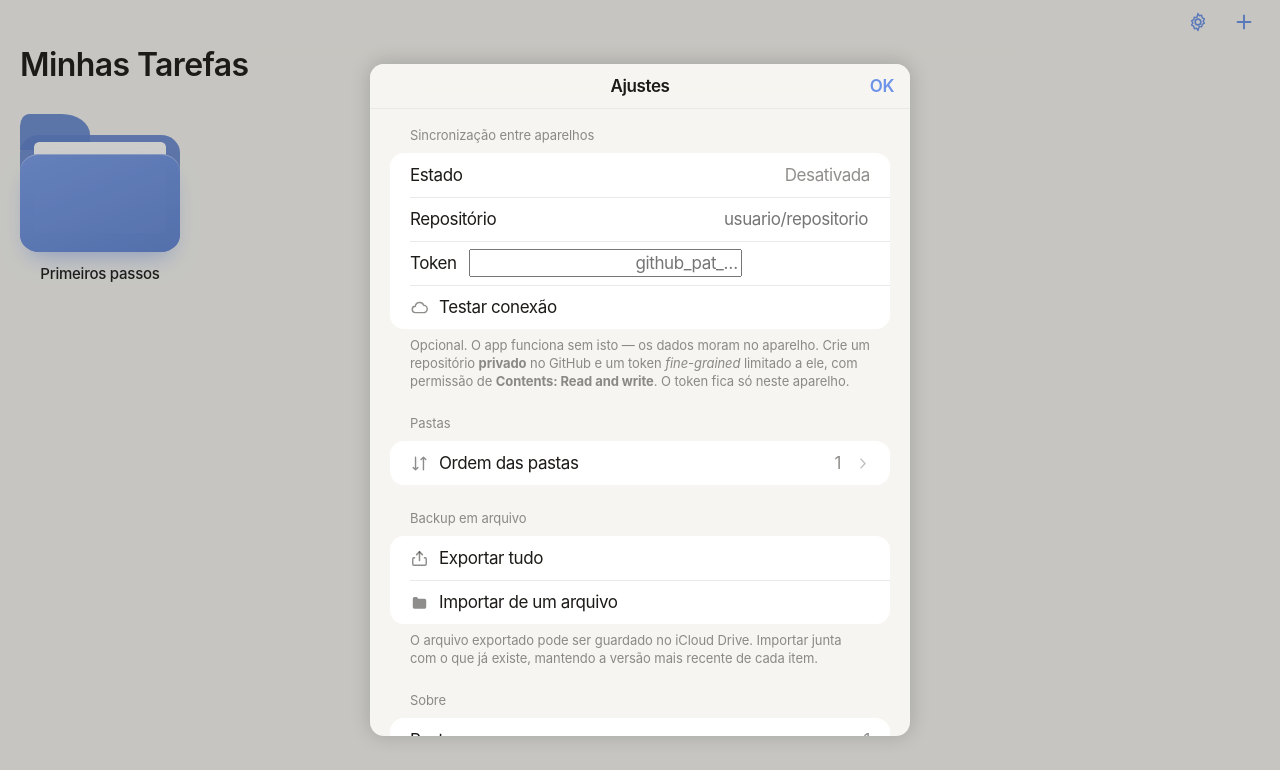
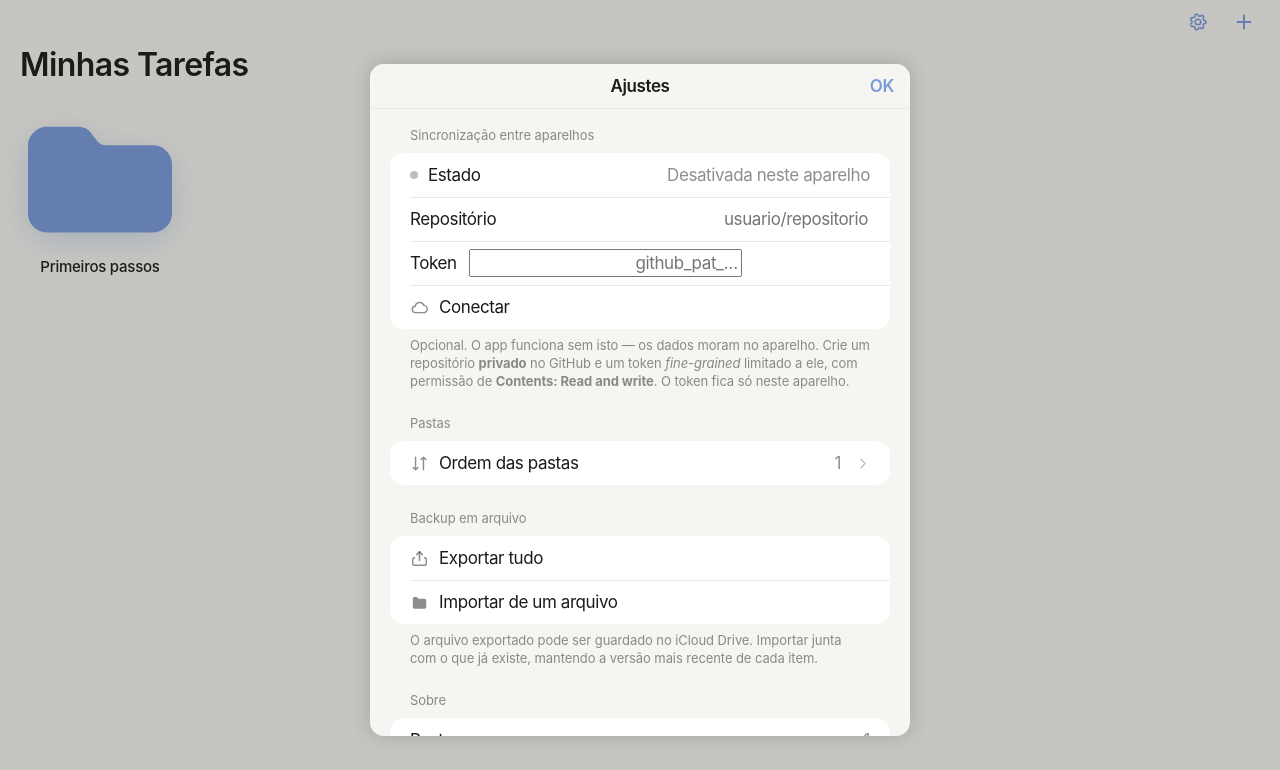
Before and after one commit to luizfelipemmonteiro/minhas-tarefas, a plain HTML site: page index.html in a window 1280 px wide. Both pictures are taken after a click on the button 1198 px from the left and 22 px from the top of the page. Drawn offline with Linux system fonts and the light colour scheme.

Commit message:
Pastas planas, 18 cores, engrenagem simétrica e ajustes de sync mais claros
- A pasta deixa de ser três camadas imitando papelão e passa a ser uma
  forma só, plana, com sombra colorida macia. O degradê de volume é
  neutro e compartilhado pelas 18 cores, num <defs> único.
- Paleta de 9 para 18 cores, geradas em HSL na mesma saturação e
  luminosidade para conviverem sem nenhuma gritar mais que as outras.
- A escolha automática de cor anda de 5 em 5 numa lista de 18 (coprimos):
  percorre a paleta inteira antes de repetir e evita que pastas criadas
  em sequência saiam com matizes quase iguais.
- O ícone de ajustes estava torto porque o caminho era desenhado no olho.
  Agora é gerado por r(t) = médio + amplitude · tanh(k·cos(N·t)), o que
  garante dentes iguais.
- Os Ajustes mostram o estado da sincronização com bolinha colorida e
  dizem, na própria tela, que o token é por aparelho e não some ao
  fechar o app — era a dúvida que motivou a mudança.

Co-Authored-By: Claude Opus 5 <noreply@anthropic.com>

```diff
--- a/js/sheets.js
+++ b/js/sheets.js
@@ -552,11 +552,23 @@ function orderPage(onDone) {
 /* ── Ajustes ─────────────────────────────────────────────── */
 
 export function openSettingsSheet({ onDone, onSyncNow } = {}) {
-  let status = sync.syncConfig.isConfigured
-    ? (sync.syncConfig.lastSync
-        ? `Sincronizado em ${new Date(sync.syncConfig.lastSync).toLocaleString('pt-BR')}`
-        : 'Configurada')
-    : 'Desativada';
+  let editing = false;
+  let health = 'unknown';   // 'ok' | 'erro' | 'unknown'
+
+  function describe() {
+    if (!sync.syncConfig.isConfigured) return 'Desativada neste aparelho';
+    if (sync.syncConfig.lastSync) {
+      return `Sincronizado em ${new Date(sync.syncConfig.lastSync).toLocaleString('pt-BR')}`;
+    }
+    return 'Ligada — ainda não sincronizou';
+  }
+
+  function syncClass() {
+    if (!sync.syncConfig.isConfigured) return 'off';
+    return health === 'erro' ? 'bad' : 'on';
+  }
+
+  let status = describe();
 
   openSheet({
     title: 'Ajustes',
@@ -566,9 +578,25 @@ export function openSettingsSheet({ onDone, onSyncNow } = {}) {
     render: () => `
       ${group('Sincronização entre aparelhos', `
         <div class="field">
-          <span class="lead"><span>Estado</span></span>
+          <span class="lead"><span class="sync-dot ${syncClass()}"></span><span>Estado</span></span>
           <span class="value">${esc(status)}</span>
         </div>
+        ${sync.syncConfig.isConfigured && !editing ? `
+          <div class="field">
+            <span class="lead"><span>Repositório</span></span>
+            <span class="value">${esc(sync.syncConfig.repo)}</span>
+          </div>
+          <div class="field">
+            <span class="lead"><span>Token</span></span>
+            <span class="value">Guardado neste aparelho</span>
+          </div>
+          <button type="button" class="field" data-syncnow>
+            <span class="lead">${icon('i-repeat')}<span>Sincronizar agora</span></span></button>
+          <button type="button" class="field" data-edit>
+            <span class="lead">${icon('i-pencil')}<span>Trocar repositório ou token</span></span></button>
+          <button type="button" class="field danger" data-syncoff>
+            <span class="lead"><span>Desativar neste aparelho</span></span></button>
+        ` : `
           <label class="field">
             <span class="lead"><span>Repositório</span></span>
             <input type="text" data-key="repo" value="${esc(sync.syncConfig.repo)}"
@@ -582,13 +610,13 @@ export function openSettingsSheet({ onDone, onSyncNow } = {}) {
                    autocapitalize="off" autocorrect="off" spellcheck="false">
           </label>
           <button type="button" class="field" data-test>
-          <span class="lead">${icon('i-cloud')}<span>Testar conexão</span></span></button>
-        ${sync.syncConfig.isConfigured ? `
-          <button type="button" class="field" data-syncnow>
-            <span class="lead">${icon('i-repeat')}<span>Sincronizar agora</span></span></button>
-          <button type="button" class="field danger" data-syncoff>
-            <span class="lead"><span>Desativar sincronização</span></span></button>` : ''}`,
-        'Opcional. O app funciona sem isto — os dados moram no aparelho. ' +
+            <span class="lead">${icon('i-cloud')}<span>Conectar</span></span></button>
+        `}`,
+        sync.syncConfig.isConfigured
+          ? 'Este aparelho está ligado. <b>Cada aparelho precisa do seu próprio token</b> — ' +
+            'repita estes passos no iPhone, no iPad e no Mac, apontando todos para o mesmo repositório. ' +
+            'O que você guardar aqui fica só neste aparelho e não some ao fechar o app.'
+          : 'Opcional. O app funciona sem isto — os dados moram no aparelho. ' +
             'Crie um repositório <b>privado</b> no GitHub e um token <i>fine-grained</i> ' +
             'limitado a ele, com permissão de <b>Contents: Read and write</b>. ' +
             'O token fica só neste aparelho.')}
@@ -622,14 +650,21 @@ export function openSettingsSheet({ onDone, onSyncNow } = {}) {
       root.addEventListener('click', async (event) => {
         if (event.target.closest('[data-push="order"]')) { api.push(orderPage(onDone)); return; }
 
+        if (event.target.closest('[data-edit]')) { editing = true; api.repaint(); return; }
+
         if (event.target.closest('[data-test]')) {
           try {
             const info = await sync.testConnection();
+            health = 'ok';
+            editing = false;
             status = info.private
-              ? `Conectado a ${info.fullName} (privado)`
-              : `Conectado a ${info.fullName} — atenção: este repositório é público`;
-            ui?.toast(info.private ? 'Conexão OK' : 'Conectado, mas o repositório é público');
+              ? `Ligado a ${info.fullName}`
+              : `Ligado a ${info.fullName} — atenção: este repositório é público`;
+            ui?.toast(info.private ? 'Conectado' : 'Conectado, mas o repositório é público');
+            await onSyncNow?.();
+            status = describe();
           } catch (error) {
+            health = 'erro';
             status = error.message;
             ui?.toast(error.message);
           }
@@ -640,14 +675,16 @@ export function openSettingsSheet({ onDone, onSyncNow } = {}) {
         if (event.target.closest('[data-syncnow]')) {
           ui?.toast('Sincronizando…');
           await onSyncNow?.();
-          status = `Sincronizado em ${new Date().toLocaleString('pt-BR')}`;
+          status = describe();
           api.repaint();
           return;
         }
 
         if (event.target.closest('[data-syncoff]')) {
           sync.syncConfig.clear();
-          status = 'Desativada';
+          editing = false;
+          health = 'unknown';
+          status = describe();
           api.repaint();
           return;
         }
--- a/js/ui.js
+++ b/js/ui.js
@@ -143,11 +143,13 @@ export function openMenu(anchor, items) {
 /* ── Pasta desenhada ─────────────────────────────────────── */
 
 export function folderHTML(group, { open = false } = {}) {
+  // Uma forma só, plana. O degradê é neutro e mora no `<defs>` do
+  // documento, então as dezoito cores reaproveitam o mesmo.
   return `<div class="folder ${open ? 'open' : ''}" style="--folder-tint:${tintVar(group.tint)}">
-      <div class="tab"></div>
-      <div class="back"></div>
-      <div class="sheet-paper p1"></div>
-      <div class="front"></div>
+      <svg viewBox="0 0 100 82" aria-hidden="true">
+        <path d="M5 20C5 13.4 10.4 8 17 8h19.5c3.1 0 6 1.4 7.9 3.9l3.8 5c1.3 1.7 3.3 2.7 5.4 2.7H83c6.6 0 12 5.4 12 12V62c0 6.6-5.4 12-12 12H17C10.4 74 5 68.6 5 62Z" fill="currentColor"/>
+        <path d="M5 20C5 13.4 10.4 8 17 8h19.5c3.1 0 6 1.4 7.9 3.9l3.8 5c1.3 1.7 3.3 2.7 5.4 2.7H83c6.6 0 12 5.4 12 12V62c0 6.6-5.4 12-12 12H17C10.4 74 5 68.6 5 62Z" fill="url(#folderShade)"/>
+      </svg>
     </div>`;
 }
 
--- a/styles.css
+++ b/styles.css
@@ -22,24 +22,37 @@
   --nav-blur:           rgba(246, 245, 241, 0.78);
   --sheet-scrim:        rgba(28, 27, 24, 0.22);
   --paper:              #FFFFFF;
-  --folder-paper:       #FFFFFF;
 
-  /* Nove cores de pasta, dessaturadas. É a única personalização
-     que o app oferece, junto com o nome. */
-  --blue:   #6C93E8;
-  --violet: #9186E6;
-  --rose:   #E58FAE;
-  --coral:  #E88B7D;
-  --amber:  #E8A961;
-  --sand:   #D9BC6E;
-  --sage:   #86BF95;
-  --teal:   #6DB9C2;
-  --slate:  #9DA09F;
+  /* Dezoito cores de pasta, geradas na mesma saturação e luminosidade
+     (HSL 56%/66%) para conviverem sem nenhuma gritar mais que as outras.
+     Junto com o nome, é a única personalização do app. */
+  --blue:      #789BD9;
+  --sky:       #78B8D9;
+  --teal:      #78D9D9;
+  --mint:      #78D9BC;
+  --green:     #78D99D;
+  --olive:     #A0D978;
+  --sand:      #D9C178;
+  --amber:     #D9A878;
+  --coral:     #D98E78;
+  --red:       #D9787B;
+  --rose:      #D97895;
+  --pink:      #D978B0;
+  --magenta:   #D978D1;
+  --purple:    #BC78D9;
+  --violet:    #9B78D9;
+  --indigo:    #787BD9;
+  --slate:     #8F9CAE;
+  --graphite:  #A3A099;
 
-  --red:    #E06055;
-  --orange: #E8A961;
-  --green:  #86BF95;
-  --gray:   #9DA09F;
+  /* Papéis semânticos, apontando para cores da mesma família. */
+  --danger:  var(--red);
+  --warning: var(--amber);
+  --ok:      var(--green);
+  --neutral: var(--graphite);
+
+  --orange: var(--amber);
+  --gray:   var(--graphite);
 
   --tint: var(--blue);
 
@@ -82,22 +95,25 @@
     --nav-blur:           rgba(26, 25, 23, 0.80);
     --sheet-scrim:        rgba(0, 0, 0, 0.45);
     --paper:              #242320;
-    --folder-paper:       #D8D5CE;
 
-    --blue:   #7EA3F0;
-    --violet: #A199EE;
-    --rose:   #EDA0BC;
-    --coral:  #F09B8D;
-    --amber:  #F0B672;
-    --sand:   #E5CD86;
-    --sage:   #97CBA5;
-    --teal:   #7FC7CF;
-    --slate:  #A9ABAB;
-
-    --red:    #F08078;
-    --orange: #F0B672;
-    --green:  #97CBA5;
-    --gray:   #A9ABAB;
+    --blue:      #8BACE4;
+    --sky:       #8BC6E4;
+    --teal:      #8BE4E4;
+    --mint:      #8BE4C9;
+    --green:     #8BE4AD;
+    --olive:     #B0E48B;
+    --sand:      #E4CE8B;
+    --amber:     #E4B88B;
+    --coral:     #E4A08B;
+    --red:       #E48B8E;
+    --rose:      #E48BA6;
+    --pink:      #E48BBF;
+    --magenta:   #E48BDC;
+    --purple:    #C98BE4;
+    --violet:    #AC8BE4;
+    --indigo:    #8B8EE4;
+    --slate:     #A2ABB9;
+    --graphite:  #B0AEAB;
   }
 }
 
@@ -316,55 +332,22 @@ svg { width: 1em; height: 1em; display: block; }
   overflow: hidden;
 }
 
-/* A pasta física: costas com abinha, uma folha de papel espiando e a
-   capa da frente, que gira em 3D ao abrir. */
+/* A pasta: uma forma só, plana, com uma sombra colorida macia.
+   O desenho vive no SVG (ver `folderHTML`); aqui vai só a cor e o ar. */
 .folder {
   position: relative;
   width: 100%;
-  aspect-ratio: 1.16;
-  perspective: 800px;
   --folder-tint: var(--blue);
+  color: var(--folder-tint);
 }
-.folder .back {
-  position: absolute;
-  left: 0; right: 0; top: 15%; bottom: 0;
-  /* As costas ficam nitidamente mais escuras que a capa: é isso que faz
-     a abinha ler como a camada de trás, e não como um recorte solto. */
-  background: linear-gradient(to bottom,
-              color-mix(in srgb, var(--folder-tint) 80%, black 10%),
-              color-mix(in srgb, var(--folder-tint) 68%, black 16%));
-  border-radius: 12%/15%;
+.folder svg {
+  display: block;
+  width: 100%;
+  height: auto;
+  filter: drop-shadow(0 8px 16px color-mix(in srgb, var(--folder-tint) 30%, transparent));
+  transition: transform var(--dur-sheet) var(--ease-ios);
 }
-.folder .tab {
-  position: absolute;
-  left: 0; top: 0;
-  width: 44%; height: 26%;
-  background: color-mix(in srgb, var(--folder-tint) 80%, black 10%);
-  border-radius: 13% 40% 0 0 / 34% 58% 0 0;
-}
-.folder .sheet-paper {
-  position: absolute;
-  left: 9%; right: 9%;
-  background: var(--folder-paper);
-  border-radius: 4%/6%;
-}
-.folder .sheet-paper.p1 { top: 20.5%; bottom: 14%; }
-.folder .sheet-paper.p2 { left: 11%; right: 11%; top: 23%; bottom: 12%; }
-
-.folder .front {
-  position: absolute;
-  left: 0; right: 0; top: 29%; bottom: 0;
-  background: linear-gradient(158deg,
-              color-mix(in srgb, var(--folder-tint) 100%, white 10%),
-              color-mix(in srgb, var(--folder-tint) 90%, black 8%));
-  border-radius: 12%/17%;
-  box-shadow: inset 0 1px 0 rgba(255, 255, 255, 0.38),
-              0 12px 24px -10px color-mix(in srgb, var(--folder-tint) 60%, transparent);
-  transform-origin: bottom center;
-  transition: transform var(--dur-sheet) var(--ease-ios),
-              opacity var(--dur-sheet) var(--ease-ios);
-}
-.folder.open .front { transform: rotateX(-108deg); opacity: 0.5; }
+.folder.open svg { transform: scale(1.06); }
 
 /* Pasta abrindo em tela cheia */
 #overlay-host:empty { display: none; }
@@ -1088,3 +1071,12 @@ button.field:active { background: var(--fill); }
    regra de "título aparece ao rolar" que vale na estante. */
 .screen.list-screen .nav .nav-title-inline { opacity: 0; transform: none; }
 .screen.list-screen.single-folder .nav .nav-title-inline { opacity: 1; }
+
+/* Bolinha de estado da sincronização */
+.sync-dot {
+  width: 8px; height: 8px; border-radius: 50%;
+  flex: none; display: inline-block;
+  background: var(--label-tertiary);
+}
+.sync-dot.on  { background: var(--green); }
+.sync-dot.bad { background: var(--red); }
--- a/sw.js
+++ b/sw.js
@@ -2,7 +2,7 @@
    Estratégia: cache primeiro para os arquivos do app; a API do GitHub
    nunca passa por aqui (sempre rede). */
 
-const VERSION = 'v3';
+const VERSION = 'v4';
 const CACHE = `minhas-tarefas-${VERSION}`;
 
 const SHELL = [
```
Also changed, not shown: index.html (+6 -1 lines), js/store.js (+25 -4 lines), 1 other file. Lines whose indentation alone changed are shown as unchanged.
